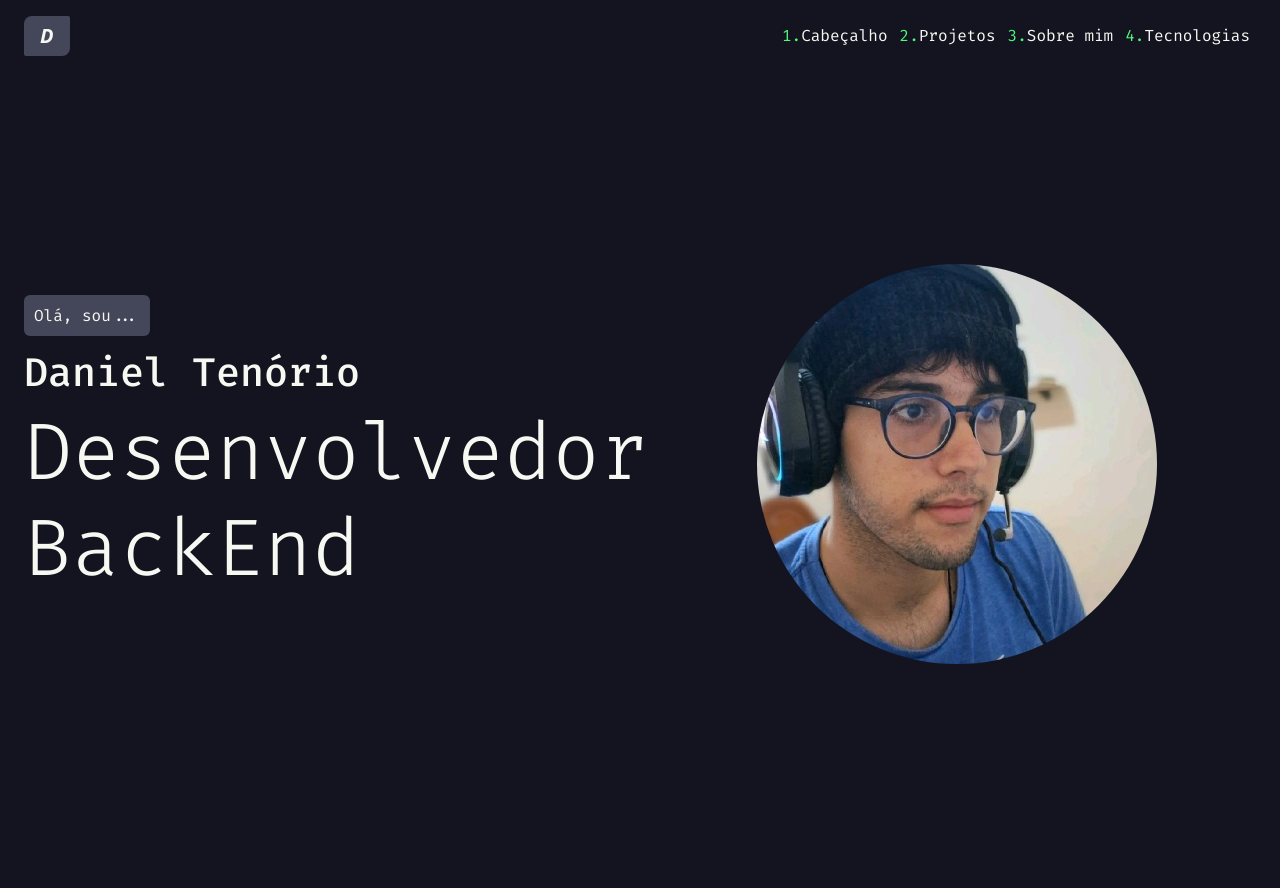
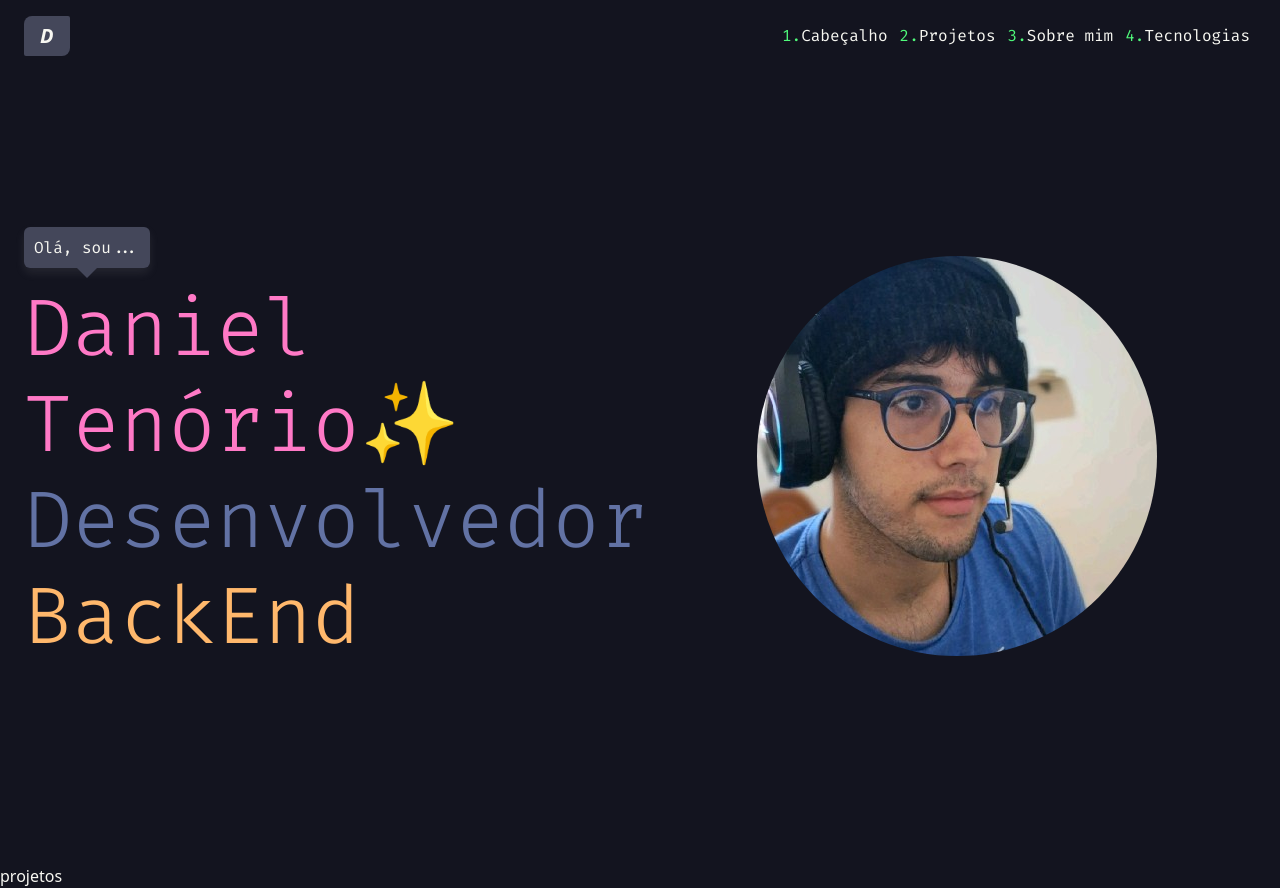
Before and after one commit to danielBRTanimacao/danieltenorioportfolio, a React (Vite) app: page / in a window 1280 px wide. Before the commit the page ends 864 px from the top, so only its background shows below. Built offline with nearby package versions, Linux system fonts and the light colour scheme.

Commit message:
creating simple animations and making new main design

```diff
--- a/src/App.tsx
+++ b/src/App.tsx
@@ -1,4 +1,5 @@
 import Header from "./components/Header";
+import Projects from "./components/Projects";
 
 import Me from "./assets/imgs/me.png";
 
@@ -6,13 +7,23 @@ export default () => {
     return (
         <>
             <Header />
-            <main className="px-4 main">
+            <main className="px-4 main" id="header">
                 <article className="row">
                     <div className="col-md-7 d-flex align-items-center">
                         <div>
-                            <span className="text-hi">Olá, sou...</span>
-                            <h1 className="font-principal">Daniel Tenório </h1>
-                            <h1 className="display-1">Desenvolvedor BackEnd</h1>
+                            <span className="text-hi font-principal">
+                                Olá, sou...
+                                <div className="popover-arrow"></div>
+                            </span>
+                            <h1 className="display-1">
+                                <span className="span-primary">
+                                    Daniel Tenório✨{" "}
+                                </span>
+                                <span className="span-secondary">
+                                    Desenvolvedor{" "}
+                                    <span className="span-third">BackEnd</span>
+                                </span>
+                            </h1>
                         </div>
                     </div>
                     <div className="col-md-5">
@@ -24,6 +35,7 @@ export default () => {
                     </div>
                 </article>
             </main>
+            <Projects />
         </>
     );
 };
--- a/src/assets/css/Index.css
+++ b/src/assets/css/Index.css
@@ -6,6 +6,9 @@
     --bg: #13141f;
     --bg-light: #44475a;
     --comment: #6272a4;
+    --code-purple: #bd93f9;
+    --code-pink: #ff79c6;
+    --code-orange: #ffb86c;
     --gr-code: #50fa7b;
     --flash-light: #f8f8f2;
 }
@@ -45,8 +48,8 @@ body {
 }
 
 .navbar-brand:hover {
-    color: var(--gr-code);
-    transition: color 0.3s ease-in-out;
+    background-color: var(--code-purple);
+    transition: background-color 0.3s ease-in-out;
 }
 
 .nav-item {
@@ -57,6 +60,11 @@ body {
 .nav-item a {
     text-decoration: none;
     color: var(--flash-light) !important;
+}
+
+.nav-item a:hover {
+    color: var(--code-purple) !important;
+    transition: color 0.2s ease-in;
 }
 
 .nav-item span {
@@ -86,19 +94,39 @@ body {
         top: -12px;
     }
 }
+.popover-arrow {
+    position: absolute;
+    top: 100%;
+    left: 50%;
+    transform: translateX(-50%);
+    width: 0;
+    height: 0;
+    border-left: 10px solid transparent;
+    border-right: 10px solid transparent;
+    border-top: 10px solid var(--bg-light);
+}
 
 .text-hi {
     position: relative;
     border-radius: 6px;
-    font-family: var(--font-principal);
     background-color: var(--bg-light);
+    box-shadow: 0 5px 10px rgba(196, 196, 196, 0.1);
     padding: 10px;
     animation: move-up-down 1.5s cubic-bezier(0.42, 0, 0.58, 1) infinite;
 }
 
-.display-1,
-.display-2,
-.display-3,
-.display-4 {
+.display-1 {
     font-family: var(--font-principal);
 }
+
+.span-primary {
+    color: var(--code-pink) !important;
+}
+
+.span-secondary {
+    color: var(--comment) !important;
+}
+
+.span-third {
+    color: var(--code-orange) !important;
+}
--- /dev/null
+++ b/src/components/Projects.tsx
@@ -0,0 +1,7 @@
+export default () => {
+    return (
+        <>
+            <div id="projects">projetos</div>
+        </>
+    );
+};
```
Also changed, not shown: 1 other file (tests, documents, lock files or other folders).
